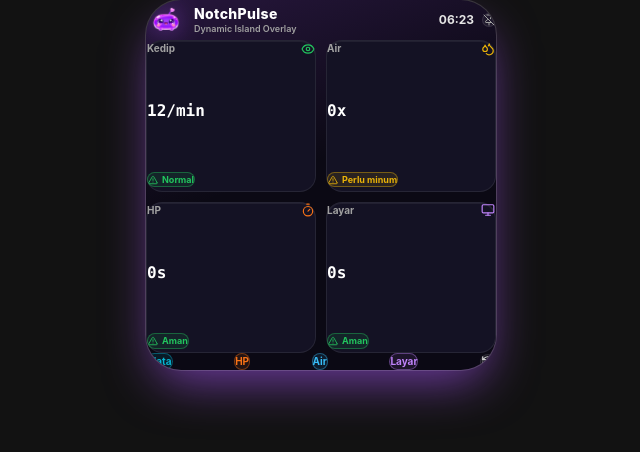
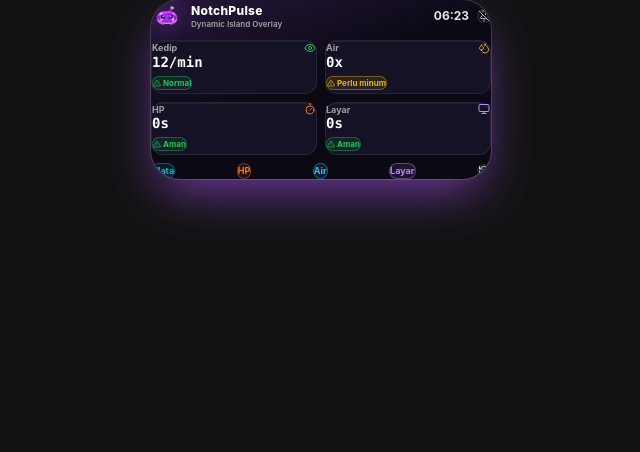
Before and after one commit to ArrafiNurHafiz/NotchPulse, a React (Vite) app: page / in a window 1280 px wide. Both pictures are taken after a click on the button "Pulse". Shown: the top 452 px of the page, without its empty margins (319-959 px from the left). Built offline with nearby package versions, Linux system fonts and the light colour scheme.

Commit message:
fix(layout): compact expanded cards grid and eliminate clipping on bottom navigation pills

```diff
--- a/src-tauri/tauri.conf.json
+++ b/src-tauri/tauri.conf.json
@@ -13,7 +13,7 @@
         "label": "island",
         "title": "NotchPulse Island",
         "width": 460,
-        "height": 400,
+        "height": 280,
         "resizable": false,
         "decorations": false,
         "transparent": true,
--- a/src/App.tsx
+++ b/src/App.tsx
@@ -69,7 +69,7 @@
     if (widgetState === "alert") {
       bounds = { x: 50.0, y: 0.0, width: 360.0, height: 48.0 };
     } else if (widgetState === "expanded") {
-      bounds = { x: 45.0, y: 0.0, width: 370.0, height: 390.0 };
+      bounds = { x: 50.0, y: 0.0, width: 360.0, height: 260.0 };
     }
     invoke("update_notch_bounds", bounds).catch(() => {});
   }, [widgetState]);
@@ -97,10 +97,10 @@
     listen<EventPayload>("optihabit://event", (event) => {
       const type = event.payload.alert_type.toLowerCase();
       if (type !== "idle" && type !== "none") {
-        setWidgetState(prev => prev === "expanded" ? "expanded" : "alert");
+        setWidgetState(prev => (prev === "expanded" || pinned) ? prev : "alert");
         setActiveCategory(type as AlertCategory);
       } else {
-        setWidgetState(prev => prev === "expanded" ? "expanded" : (pinned ? prev : "idle"));
+        setWidgetState(prev => (prev === "expanded" || pinned) ? prev : "idle");
         setActiveCategory("none");
       }
     }).then(unsub => { unlistenEvent = unsub; });
@@ -186,7 +186,7 @@
             ? "island-shell-idle h-12 w-44 rounded-full px-3 py-1.5 justify-center"
             : widgetState === "alert"
               ? "island-shell-alert h-12 w-[360px] rounded-full px-3 py-1.5 justify-center"
-              : "island-shell-expanded min-h-[370px] w-[350px] rounded-[2.2rem] px-4 pt-3.5 pb-5"
+              : "island-shell-expanded w-[340px] rounded-[1.8rem] px-3.5 pt-3 pb-3.5"
         }`}
       >
         {/* =================================================================== */}
@@ -255,18 +255,18 @@
         {widgetState === "expanded" && (
           <div
             onClick={(e) => e.stopPropagation()}
-            className="animate-pop-in flex h-full w-full flex-col"
+            className="animate-pop-in flex flex-col w-full gap-2"
           >
             {/* Header: Maskot Pulse, Title, Jam, Pin Toggle */}
-            <div className="flex items-center gap-2 pb-1.5">
+            <div className="flex items-center gap-2 pb-1">
               <img
                 src={mascotImg}
                 alt="Pulse si maskot jelly lucu"
-                className="h-10 w-10 shrink-0 object-contain drop-shadow-[0_0_12px_rgba(168,85,247,0.6)] animate-breathe"
+                className="h-8 w-8 shrink-0 object-contain drop-shadow-[0_0_12px_rgba(168,85,247,0.6)] animate-breathe"
               />
               <div className="min-w-0 flex-1">
-                <p className="font-display text-sm font-extrabold leading-tight text-white tracking-wide">NotchPulse</p>
-                <p className="truncate text-[9px] font-semibold text-neutral-400">Dynamic Island Overlay</p>
+                <p className="font-display text-xs font-extrabold leading-tight text-white tracking-wide">NotchPulse</p>
+                <p className="truncate text-[8px] font-semibold text-neutral-400">Dynamic Island Overlay</p>
               </div>
               <div className="flex items-center gap-2">
                 <span className="font-display text-xs font-bold text-neutral-200">{currentTime}</span>
@@ -285,74 +285,74 @@
             </div>
 
             {/* Grid 2x2 Stat Cards Sesuai Lovable Playful Island */}
-            <div className="mt-2.5 grid flex-1 grid-cols-2 gap-2.5">
+            <div className="grid grid-cols-2 gap-2">
               {/* Card 1: Kedip (Ok / Hijau) */}
-              <div className="stat-card relative rounded-2xl p-2.5 flex flex-col justify-between">
+              <div className="stat-card relative rounded-xl p-2 flex flex-col justify-between">
                 <div className="flex items-center justify-between">
-                  <span className="text-[10px] font-bold text-neutral-400">Kedip</span>
-                  <Eye className="h-3.5 w-3.5 text-[#22c55e]" />
+                  <span className="text-[9px] font-bold text-neutral-400">Kedip</span>
+                  <Eye className="h-3 w-3 text-[#22c55e]" />
                 </div>
-                <p className="font-display my-1 text-base font-extrabold leading-none text-white font-mono">{metrics.blinkRate}</p>
+                <p className="font-display my-0.5 text-sm font-extrabold leading-none text-white font-mono">{metrics.blinkRate}</p>
                 <div>
-                  <span className="inline-flex items-center gap-1 rounded-full border px-2 py-0.5 text-[9px] font-bold border-[#22c55e]/40 bg-[#22c55e]/10 text-[#22c55e]">
-                    <TriangleAlert className="h-2.5 w-2.5" />
+                  <span className="inline-flex items-center gap-0.5 rounded-full border px-1.5 py-0.5 text-[8px] font-bold border-[#22c55e]/40 bg-[#22c55e]/10 text-[#22c55e]">
+                    <TriangleAlert className="h-2 w-2" />
                     {metrics.blinkStatus}
                   </span>
                 </div>
               </div>
 
               {/* Card 2: Air (Warn / Kuning Oranye) */}
-              <div className="stat-card relative rounded-2xl p-2.5 flex flex-col justify-between">
+              <div className="stat-card relative rounded-xl p-2 flex flex-col justify-between">
                 <div className="flex items-center justify-between">
-                  <span className="text-[10px] font-bold text-neutral-400">Air</span>
-                  <Droplets className="h-3.5 w-3.5 text-[#eab308]" />
+                  <span className="text-[9px] font-bold text-neutral-400">Air</span>
+                  <Droplets className="h-3 w-3 text-[#eab308]" />
                 </div>
-                <p className="font-display my-1 text-base font-extrabold leading-none text-white font-mono">{metrics.hydration}</p>
+                <p className="font-display my-0.5 text-sm font-extrabold leading-none text-white font-mono">{metrics.hydration}</p>
                 <div>
-                  <span className={`inline-flex items-center gap-1 rounded-full border px-2 py-0.5 text-[9px] font-bold ${
+                  <span className={`inline-flex items-center gap-0.5 rounded-full border px-1.5 py-0.5 text-[8px] font-bold ${
                     metrics.hydrationStatus === "Baik"
                       ? "border-[#22c55e]/40 bg-[#22c55e]/10 text-[#22c55e]"
                       : "border-[#eab308]/40 bg-[#eab308]/10 text-[#eab308]"
                   }`}>
-                    <TriangleAlert className="h-2.5 w-2.5" />
+                    <TriangleAlert className="h-2 w-2" />
                     {metrics.hydrationStatus}
                   </span>
                 </div>
               </div>
 
               {/* Card 3: HP (Alert / Oranye) */}
-              <div className="stat-card relative rounded-2xl p-2.5 flex flex-col justify-between">
+              <div className="stat-card relative rounded-xl p-2 flex flex-col justify-between">
                 <div className="flex items-center justify-between">
-                  <span className="text-[10px] font-bold text-neutral-400">HP</span>
-                  <Timer className="h-3.5 w-3.5 text-[#f97316]" />
+                  <span className="text-[9px] font-bold text-neutral-400">HP</span>
+                  <Timer className="h-3 w-3 text-[#f97316]" />
                 </div>
-                <p className="font-display my-1 text-base font-extrabold leading-none text-white font-mono">{metrics.phoneUsage}</p>
+                <p className="font-display my-0.5 text-sm font-extrabold leading-none text-white font-mono">{metrics.phoneUsage}</p>
                 <div>
-                  <span className={`inline-flex items-center gap-1 rounded-full border px-2 py-0.5 text-[9px] font-bold ${
+                  <span className={`inline-flex items-center gap-0.5 rounded-full border px-1.5 py-0.5 text-[8px] font-bold ${
                     metrics.phoneStatus === "Aman"
                       ? "border-[#22c55e]/40 bg-[#22c55e]/10 text-[#22c55e]"
                       : "border-[#f97316]/40 bg-[#f97316]/10 text-[#f97316]"
                   }`}>
-                    <TriangleAlert className="h-2.5 w-2.5" />
+                    <TriangleAlert className="h-2 w-2" />
                     {metrics.phoneStatus}
                   </span>
                 </div>
               </div>
 
               {/* Card 4: Layar (Rest / Ungu Neon) */}
-              <div className="stat-card relative rounded-2xl p-2.5 flex flex-col justify-between">
+              <div className="stat-card relative rounded-xl p-2 flex flex-col justify-between">
                 <div className="flex items-center justify-between">
-                  <span className="text-[10px] font-bold text-neutral-400">Layar</span>
-                  <Monitor className="h-3.5 w-3.5 text-[#c084fc]" />
+                  <span className="text-[9px] font-bold text-neutral-400">Layar</span>
+                  <Monitor className="h-3 w-3 text-[#c084fc]" />
                 </div>
-                <p className="font-display my-1 text-base font-extrabold leading-none text-white font-mono">{metrics.screenTime}</p>
+                <p className="font-display my-0.5 text-sm font-extrabold leading-none text-white font-mono">{metrics.screenTime}</p>
                 <div>
-                  <span className={`inline-flex items-center gap-1 rounded-full border px-2 py-0.5 text-[9px] font-bold ${
+                  <span className={`inline-flex items-center gap-0.5 rounded-full border px-1.5 py-0.5 text-[8px] font-bold ${
                     metrics.screenStatus === "Aman"
                       ? "border-[#22c55e]/40 bg-[#22c55e]/10 text-[#22c55e]"
                       : "border-[#c084fc]/40 bg-[#c084fc]/10 text-[#c084fc]"
                   }`}>
-                    <TriangleAlert className="h-2.5 w-2.5" />
+                    <TriangleAlert className="h-2 w-2" />
                     {metrics.screenStatus}
                   </span>
                 </div>
@@ -360,37 +360,37 @@
             </div>
 
             {/* Quick Action Navigation Footer */}
-            <div className="mt-3 flex items-center justify-between gap-1.5 pt-0.5">
+            <div className="flex items-center justify-between gap-1 pt-1">
               <button
                 onClick={() => triggerSimulation("blink")}
-                className="rounded-full border px-3 py-1.5 text-[10px] font-bold transition-transform hover:scale-105 active:scale-95 border-[#06b6d4]/40 bg-[#06b6d4]/10 text-[#06b6d4]"
+                className="rounded-full border px-2.5 py-1 text-[9px] font-bold transition-transform hover:scale-105 active:scale-95 border-[#06b6d4]/40 bg-[#06b6d4]/10 text-[#06b6d4]"
               >
                 Mata
               </button>
               <button
                 onClick={() => triggerSimulation("phone")}
-                className="rounded-full border px-3 py-1.5 text-[10px] font-bold transition-transform hover:scale-105 active:scale-95 border-[#f97316]/40 bg-[#f97316]/10 text-[#f97316]"
+                className="rounded-full border px-2.5 py-1 text-[9px] font-bold transition-transform hover:scale-105 active:scale-95 border-[#f97316]/40 bg-[#f97316]/10 text-[#f97316]"
               >
                 HP
               </button>
               <button
                 onClick={() => triggerSimulation("hydration")}
-                className="rounded-full border px-3 py-1.5 text-[10px] font-bold transition-transform hover:scale-105 active:scale-95 border-[#38bdf8]/40 bg-[#38bdf8]/10 text-[#38bdf8]"
+                className="rounded-full border px-2.5 py-1 text-[9px] font-bold transition-transform hover:scale-105 active:scale-95 border-[#38bdf8]/40 bg-[#38bdf8]/10 text-[#38bdf8]"
               >
                 Air
               </button>
               <button
                 onClick={() => triggerSimulation("screentime")}
-                className="rounded-full border px-3 py-1.5 text-[10px] font-bold transition-transform hover:scale-105 active:scale-95 border-[#c084fc]/40 bg-[#c084fc]/10 text-[#c084fc]"
+                className="rounded-full border px-2.5 py-1 text-[9px] font-bold transition-transform hover:scale-105 active:scale-95 border-[#c084fc]/40 bg-[#c084fc]/10 text-[#c084fc]"
               >
                 Layar
               </button>
               <button
                 onClick={resetToIdle}
-                className="ml-auto rounded-full border border-white/10 bg-white/5 p-1.5 hover:bg-white/15 transition-colors"
+                className="ml-auto rounded-full border border-white/10 bg-white/5 p-1 hover:bg-white/15 transition-colors"
                 title="Reset ke mode Idle"
               >
-                <RefreshCcw className="h-3.5 w-3.5 text-neutral-300" />
+                <RefreshCcw className="h-3 w-3 text-neutral-300" />
               </button>
             </div>
           </div>
```
Also changed, not shown: 1 other file (tests, documents, lock files or other folders).
